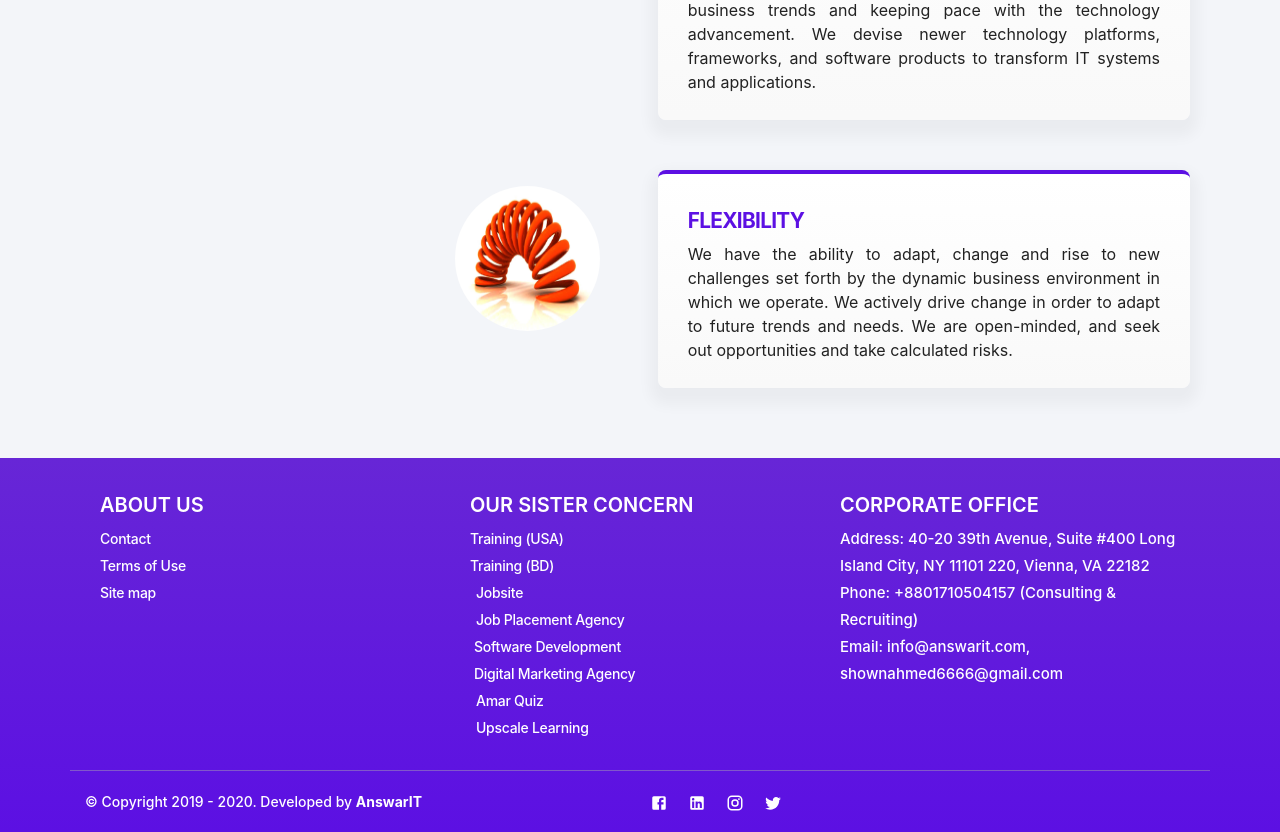
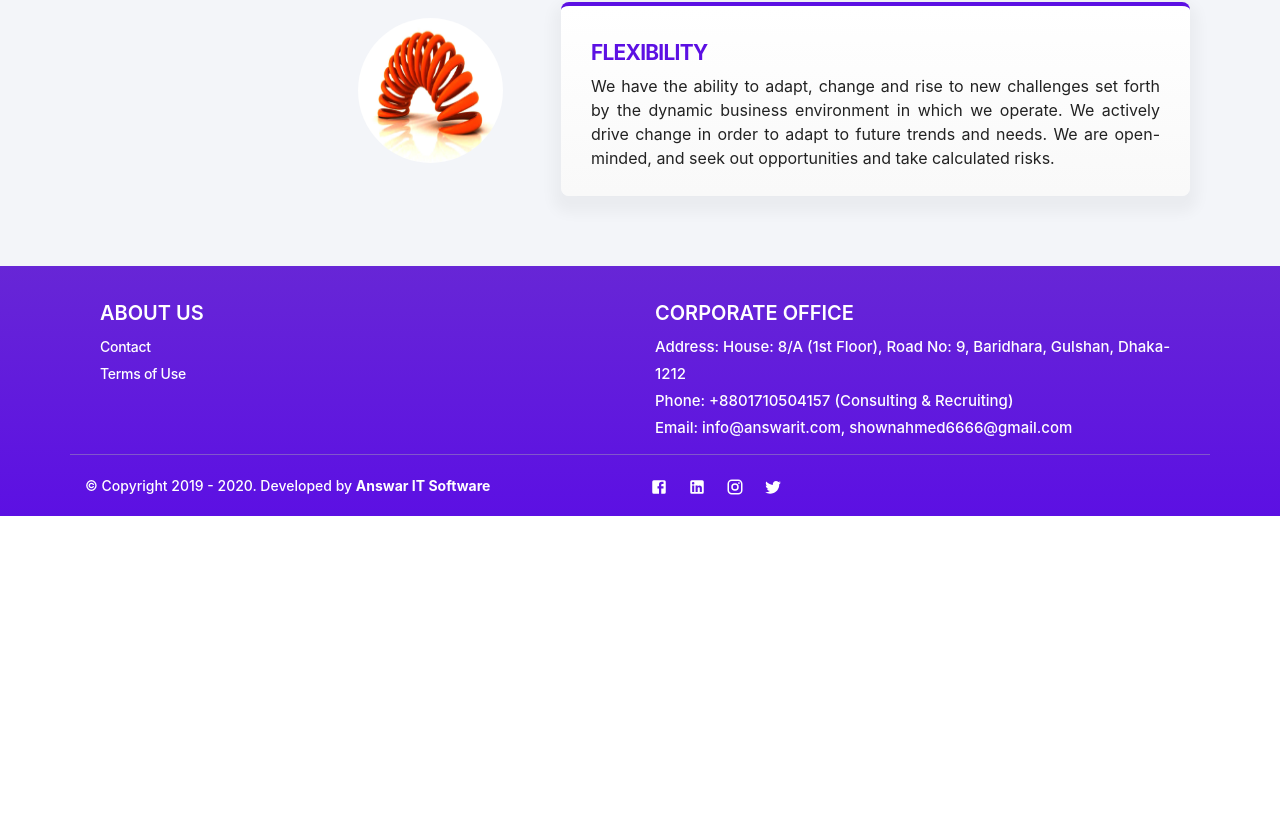
Before and after one commit to CrazyPythonLover1/AnswarIT-React.js-FrontEnd, a React (Create React App) app: page /core-value in a window 1280 px wide. Shown: the part 1800-2632 px from the top of the page. After the commit the page ends 2316 px from the top, so only its background shows below. Built offline with nearby package versions, Linux system fonts and the light colour scheme.

Commit message:
fix the issues

```diff
--- a/src/components/About/CoreValue/CoreValue.js
+++ b/src/components/About/CoreValue/CoreValue.js
@@ -11,12 +11,12 @@ const CoreValue = () => {
 
     return (
         <div className="about">
-            <div style={{ maxWidth:"1300px",  margin:"0 auto"}} >
+            <div style={{ maxWidth:"1400px",  margin:"0 auto"}} >
                 <div className="row w-100" style={{ padding:" 20px 60px", }} >
-                    <div className="col-lg-4 col-md-12 col-sm-12">
+                    <div className="col-lg-3 col-md-12 col-sm-12">
                         <Sidebar />
                     </div>
-                    <div className="col-lg-8 col-md-12 col-sm-12 pt-sm-4">
+                    <div className="col-lg-9 col-md-12 col-sm-12 pt-sm-4">
                         <h4 className="title" > <strong> CORE VALUES </strong>  </h4>
                         <p> <strong> <i> What we believe in </i> </strong></p>
                         <p> {summary} </p>
--- a/src/components/About/MissionVision/MissionVision.js
+++ b/src/components/About/MissionVision/MissionVision.js
@@ -7,7 +7,7 @@ const MissionVision = () => {
     const {summary} = aboutData.about.mission;
     return (
         <div className="missionVision about">
-            <div style={{ maxWidth:"1300px", margin:"0 auto"}}>
+            <div style={{ maxWidth:"1400px", margin:"0 auto"}}>
                 <div className="row w-100" style={{ padding: "20px 60px"}}>
                     <div className="col-lg-4 col-md-12 col-sm-12">
                         <Sidebar/>
--- a/src/components/About/Overview/Overview.js
+++ b/src/components/About/Overview/Overview.js
@@ -4,7 +4,7 @@ import Sidebar from '../../Shared/Sidebar/Sidebar';
 const Overview = () => {
     return (
         <div className="overview about">
-            <div style={{ maxWidth:"1300px", margin:"0 auto"}}>
+            <div style={{ maxWidth:"1400px", margin:"0 auto"}}>
                 <div className="row w-100 " style={{ padding: "20px 60px"}} >
                     <div className="col-lg-4 col-md-12 col-sm-12">
                         <Sidebar/>
--- a/src/components/ContactUs/ContactForm.js
+++ b/src/components/ContactUs/ContactForm.js
@@ -11,9 +11,9 @@ const ContactForm = () => {
       <label for="inputState"> Choose a Country </label>
       <select id="inputState" class="form-control">
         <option selected> USA </option>
+        <option> Uk  </option>
         <option> CANADA  </option>
-        <option> INDIA  </option>
-        <option> BANGLADESH  </option>
+        <option> AUSTRALIA  </option>
       </select>
     </div>
 
--- a/src/components/ContactUs/ContactUs.js
+++ b/src/components/ContactUs/ContactUs.js
@@ -17,10 +17,10 @@ const ContactUs = () => {
                         <h4 className="main-title"> CONTACT US </h4>
                         <h5> Corporate Office </h5>
                          <div className="address">
-                             <div> <b> <LocationOnIcon/> Address: </b>  House: 8/A, Road No: 9, Baridhara, Gulshan, Dhaka-1212 </div>
+                             <div> <b> <LocationOnIcon/> Address: </b>  House: 8/A(1st Floor),  Road No: 9, Baridhara, Gulshan, Dhaka-1212 </div>
                              <div> <b> <PhoneIcon/> Phone: </b> +8801710504157  (Consulting & Recruiting)</div>
                              <div> <b> <EmailIcon/> Email: </b> info@answarit.com </div>
-                             <div> <b> <EmailIcon/> Email: </b> shownahmed6666@gmail.com </div>
+                             <div> <b> <EmailIcon/> Email: </b> shownahmed6666@gmail.com </div><br/>
                              <img className="img-fluid" src={contactImg} alt=""/>
                          </div>
 
@@ -33,16 +33,16 @@ const ContactUs = () => {
                 </div>
                 <hr></hr>
                 <h4 className="main-title" > USA LOCATIONS </h4>
-                <div className="row">
+                <div className="row ">
 
-                    <div className="col-md-6">
-                        <Locations title={" New York Office "} address={" 40-20 39th Avenue, Suite #400 Long Island City, NY 11101 "} phone={" +1 855-562-7867 "} fax={" +1 571-766-2629 "} email={" info@answarit.com, shownahmed6666@gmail.com"} />
+                    <div className="col-md-6 mx-auto ">
+                        <Locations title={" New York Office "} address={" 40-20 39th Avenue, Suite #400 Long Island City, NY 11101 "} phone={" +1 855-562-7867 "}  email={" info@answarit.com, shownahmed6666@gmail.com"} />
                         {/* <Locations title={" "} address={" "} phone={" "} fax={" "} email={" "} />
                         <Locations title={" "} address={" "} phone={" "} fax={" "} email={" "} />
                         <Locations title={" "} address={" "} phone={" "} fax={" "} email={" "} /> */}
                     </div>
                     <div className="col-md-6">
-                    <Locations title={" New York Office "} address={" 40-20 39th Avenue, Suite #400 Long Island City, NY 11101 "} phone={" +1 855-562-7867 "} fax={" +1 571-766-2629 "} email={" info@answarit.com, shownahmed6666@gmail.com"} />
+                    {/* <Locations title={" New York Office "} address={" 40-20 39th Avenue, Suite #400 Long Island City, NY 11101 "} phone={" +1 855-562-7867 "} fax={" +1 571-766-2629 "} email={" info@answarit.com, shownahmed6666@gmail.com"} /> */}
                         {/* <Locations title={" "} address={" "} phone={" "} fax={" "} email={" "} />
                         <Locations title={" "} address={" "} phone={" "} fax={" "} email={" "} />
                         <Locations title={" "} address={" "} phone={" "} fax={" "} email={" "} /> */}
--- a/src/components/ContactUs/Locations/Locations.js
+++ b/src/components/ContactUs/Locations/Locations.js
@@ -11,7 +11,7 @@ const Locations = ({title, address, phone, fax, email}) => {
             <h6 className="main-title location-title"> {title} </h6>
             <div> <b> <LocationOnIcon/> Address: </b> { address } </div>
             <div> <b> <PhoneIcon/> Phone: </b> { phone } </div>
-            <div> <b> <PrintIcon/> Fax: </b> { fax } </div>
+            {/* <div> <b> <PrintIcon/> Fax: </b> { fax } </div> */}
             <div> <b> <EmailIcon/> Email: </b> { email } </div>
         </div>
     );
--- a/src/components/Shared/Footer/Footer.js
+++ b/src/components/Shared/Footer/Footer.js
@@ -11,7 +11,7 @@ const Footer = () => {
       <section class="footer-area" id="footer" style={{position: "relative"}}>
       <div class="container">
         <div class="row m-0">
-          <div style={{zIndex: "1"}} class="col-lg-4 col-md-6 col-sm-12">
+          <div style={{zIndex: "1"}} class="col-lg-6 col-md-6 col-sm-12">
             <h4 class="f-heading">About Us</h4>
             <div class="ulink f-contact">
               <ul class="widget__list">
@@ -25,12 +25,12 @@ const Footer = () => {
                 </li>
                 <li>
                   <i class="fa fa-sitemap" aria-hidden="true"></i>
-                  <Link to="#">Site map</Link>
+                  {/* <Link to="#">Site map</Link> */}
                 </li>
               </ul>
             </div>
           </div>
-          <div style={{zIndex: "1"}} class="col-lg-4 col-md-6 col-sm-12">
+          {/* <div style={{zIndex: "1"}} class="col-lg-4 col-md-6 col-sm-12">
             <h4 class="f-heading">Our Sister Concern</h4>
             <div class="ulink f-contact">
               <ul class="list-unstyled quick-links">
@@ -68,12 +68,11 @@ const Footer = () => {
                 </li>
               </ul>
             </div>
-          </div>
-          <div style={{zIndex: "1"}} class="col-lg-4 col-md-6 col-sm-12">
+          </div> */}
+          <div style={{zIndex: "1"}} class="col-lg-6 col-md-6 col-sm-12">
             <h4 class="f-heading">Corporate Office</h4>
             <div class="f-contact">
-              <span><i class="fa fa-location-arrow" aria-hidden="true"></i> Address: 40-20 39th Avenue, Suite #400 Long Island City, NY 11101
-                220, Vienna, VA 22182</span><br />
+              <span><i class="fa fa-location-arrow" aria-hidden="true"></i> Address: House: 8/A (1st Floor), Road No: 9, Baridhara, Gulshan, Dhaka-1212</span><br />
               <span><i class="fa fa-phone" aria-hidden="true"></i> Phone: +8801710504157 (Consulting & Recruiting)</span><br/>
 
               <span><i class="fa fa-envelope-o" aria-hidden="true"></i> Email: info@answarit.com, shownahmed6666@gmail.com </span>
@@ -84,7 +83,7 @@ const Footer = () => {
           <div style={{zIndex: "1"}} class="col-md-6">
             <div class="">
               © Copyright 2019 - 2020. Developed by <Link to="#" target="">
-                AnswarIT </Link>
+                Answar IT Software </Link>
             </div>
           </div>
           <div class="col-md-6">
--- a/src/components/Shared/Navbar/Navbar.scss
+++ b/src/components/Shared/Navbar/Navbar.scss
@@ -3,6 +3,10 @@
 
 *{
   box-sizing:border-box;
+}
+
+.mainNavbar{
+  width: 100vw !important;
 }
 
 .nav-container{
@@ -12,6 +16,7 @@
   max-width: $max-width;
   margin: 0 auto;
   padding: 0  60px !important;
+
 }
 
 a,a:hover{color:$color-accent; text-decoration : none; font-weight:600;}
--- a/src/components/TermsOfUse/TermsOfUse.js
+++ b/src/components/TermsOfUse/TermsOfUse.js
@@ -37,6 +37,7 @@ The User's right to privacy is of paramount importance to PeopleNTech. Any infor
 
 The Site provides links to websites and access to content, products and services from third parties, including users, advertisers, affiliates and sponsors of the Site. You agree that PeopleNTech is not responsible for the availability of, and content provided on, third party websites. The User is requested to peruse the policies posted by other websites regarding privacy and other topics before use. PeopleNTech is not responsible for third party content accessible through the Site, including opinions, advice, statements and advertisements, and User shall bear all risks associated with the use of such content. PeopleNTech is not responsible for any loss or damage of any sort User may incur from dealing with any third party.<div style={{margin: "10px"}}></div>
             </p>
+            <hr></hr>
         </div>
     );
 };
--- a/src/components/TermsOfUse/TermsOfUse.scss
+++ b/src/components/TermsOfUse/TermsOfUse.scss
@@ -8,4 +8,12 @@
     padding: 10px 60px;
     max-width: $max-width;
     margin: 0 auto;
+
+    hr{
+        background-image: linear-gradient(to right, transparent, #5454af6e, transparent);
+        // background-image: linear-gradient(to right, purple, #5454af6e, purple);
+        border: 0;
+        height: 1px;
+        margin: 32px 0 32px 0;
+    }
 }
--- a/src/components/style/_variables.scss
+++ b/src/components/style/_variables.scss
@@ -2,4 +2,4 @@ $color-base:#fff;
 $color-text:#232323;
 $color-accent: desaturate(navy,80%);
 $color-brand: #5c10e3;
-$max-width: 1260px;
+$max-width: 1410px;
```
